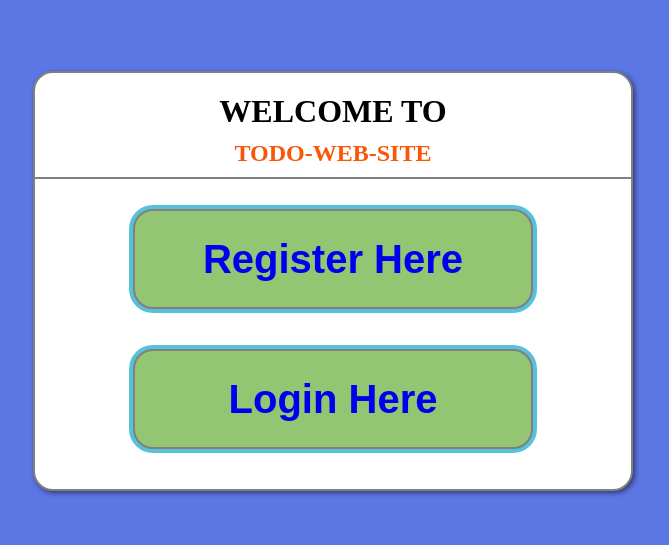
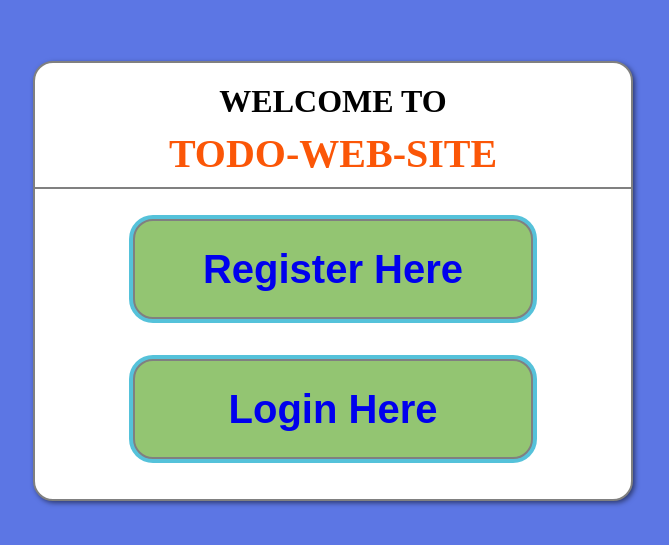
Before and after one commit to itlavenkatasai/To-Do-List-Front-End, a plain HTML site: page index.html in a window 1280 px wide. Shown: the part 119-664 px from the top of the page, without its empty margins (307-976 px from the left). Drawn offline with Linux system fonts and the light colour scheme.

Commit message:
complted project

```diff
--- a/index.css
+++ b/index.css
@@ -33,9 +33,11 @@ body {
     border-bottom: 2px solid gray;
     font-weight: bold;
 }
-.header h2{
+.header p{
     margin-top: 10px;
     color: #fb5607;
+    font-weight: bold;
+    font-size: 40px;
 }
 
 .field {
--- a/index.html
+++ b/index.html
@@ -10,7 +10,7 @@
     <div class="container">
         <div class="header">
             <h1>WELCOME TO</h1>
-            <h2>TODO-WEB-SITE</h2>
+            <p>TODO-WEB-SITE</p>
         </div>
         <div class="field">
             <button class="homeButton"><a href="./registration.html" style="text-decoration: none;">Register Here</a></button><br>
--- a/tasks.js
+++ b/tasks.js
@@ -1,11 +1,13 @@
 const form = document.getElementById("form");
 const inputTodo = document.getElementById("input-todo");
 const inputDate = document.getElementById("input-date");
+
 window.onpopstate = function (event) {
     if (event && event.state) {
         location.reload();
     }
 }
+
 window.addEventListener('DOMContentLoaded', async () => {
     const result2 = await listTasksAPI();
     const { status: listTaskStatus, data: { data: tasks } } = result2;
@@ -13,6 +15,7 @@ window.addEventListener('DOMContentLoaded', async () => {
         writeDataIntoTable(tasks);
     }
 });
+
 function handleLogOut() {
     localStorage.removeItem("token");
     window.location = './login.html';
@@ -153,6 +156,7 @@ async function listTasksAPI() {
         }
     }
 }
+
 async function updateTaskAPI(data, id) {
     try {
         const token = localStorage.getItem("token");
@@ -227,6 +231,7 @@ function setError(input, message) {
     parent.classList.add("error");
     parent.classList.remove("success");
 }
+
 function setSuccess(input) {
     const parent = input.parentElement;
     parent.classList.remove("error");
```
